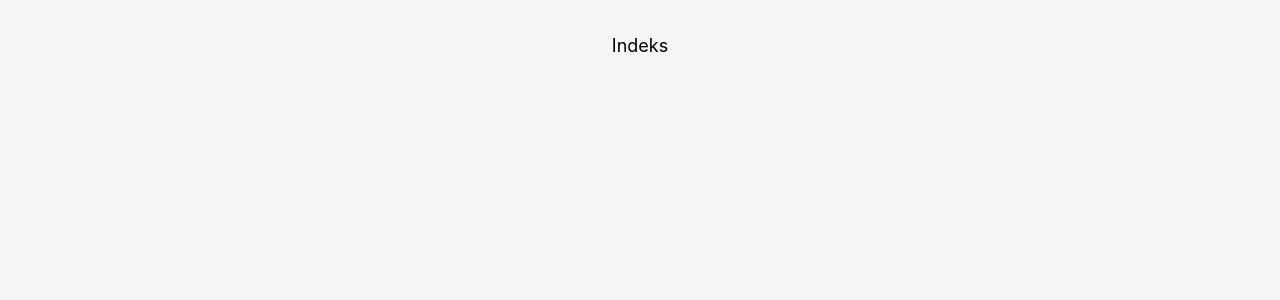
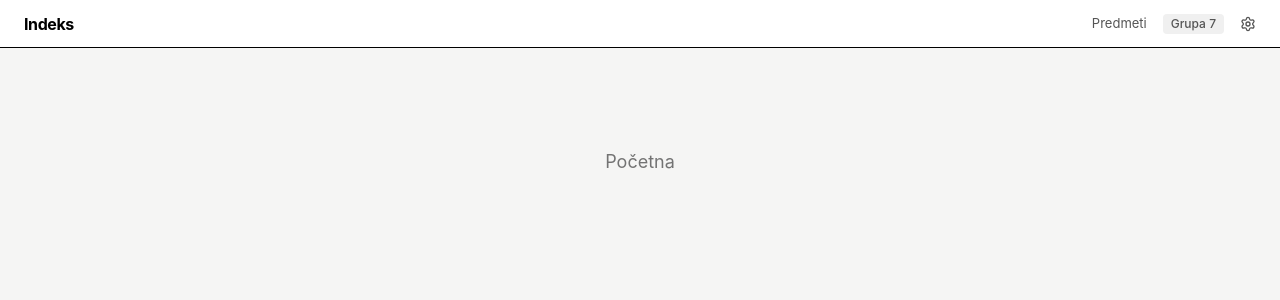
Before and after one commit to BojanKonjevic/index, a React (Vite) app in the folder packages/app/: page / in a window 1280 px wide. Shown: the top 300 px of the page. Built offline with nearby package versions, Linux system fonts and the light colour scheme.

Commit message:
feat: add layout shell with sidebar and top bar

```diff
--- a/packages/app/src/routes/__root.tsx
+++ b/packages/app/src/routes/__root.tsx
@@ -1,9 +1,157 @@
-import { createRootRoute, Outlet } from "@tanstack/react-router"
+import { createRootRoute, Outlet, Link, useLocation } from "@tanstack/react-router"
+import { Home, BookOpen, Bookmark, Settings, User, GraduationCap, ChevronDown } from "lucide-react"
+import { cn } from "@/lib/utils"
+import {
+  Select,
+  SelectTrigger,
+  SelectValue,
+  SelectContent,
+  SelectItem,
+} from "@/components/ui/select"
+import { useState } from "react"
+
+const groups = Array.from({ length: 14 }, (_, i) => i + 1)
+
+function getGroup(): number {
+  if (typeof window === "undefined") return 7
+  return Number(localStorage.getItem("group")) || 7
+}
+
+function Sidebar() {
+  const location = useLocation()
+  const [group, setGroup] = useState(getGroup)
+
+  const navSections = [
+    {
+      label: "Navigacija",
+      items: [
+        { to: "/", label: "Početna", icon: Home },
+        { to: "/subjects", label: "Predmeti", icon: BookOpen },
+      ],
+    },
+    {
+      label: "Lično",
+      items: [
+        { to: "/bookmarks", label: "Obeleženo", icon: Bookmark },
+        { to: "/settings", label: "Podešavanja", icon: Settings },
+      ],
+    },
+  ]
+
+  return (
+    <aside className="fixed left-0 top-0 z-40 flex h-screen w-56 flex-col border-r bg-white">
+      <div className="border-b border-[#f0f0f0] px-5 py-[18px] pb-[14px]">
+        <Link to="/" className="flex items-center gap-2">
+          <GraduationCap className="size-5" />
+          <span className="text-[17px] font-bold tracking-tight">Indeks</span>
+        </Link>
+      </div>
+
+      <nav className="flex flex-1 flex-col gap-0.5 px-2 py-2.5">
+        {navSections.map((section) => (
+          <div key={section.label}>
+            <div className="px-3 pb-1 pt-3 text-[10.5px] font-semibold uppercase tracking-[0.8px] text-[#bbb]">
+              {section.label}
+            </div>
+            {section.items.map((item) => {
+              const isActive =
+                item.to === "/" ? location.pathname === "/" : location.pathname.startsWith(item.to)
+              return (
+                <Link
+                  key={item.to}
+                  to={item.to}
+                  className={cn(
+                    "flex items-center gap-2.5 rounded-md px-3 py-2 text-[13.5px] transition-colors",
+                    isActive
+                      ? "bg-[#111] text-white"
+                      : "text-[#444] hover:bg-[#f5f5f4] hover:text-[#111]",
+                  )}
+                >
+                  <item.icon className="size-4" />
+                  {item.label}
+                </Link>
+              )
+            })}
+          </div>
+        ))}
+      </nav>
+
+      <div className="border-t border-[#f0f0f0] px-2 py-3">
+        <div className="flex items-center gap-2 rounded-md bg-[#f5f5f4] px-3 py-2">
+          <User className="size-4 text-[#888]" />
+          <div className="flex-1">
+            <div className="text-xs text-[#888]">Trenutna grupa</div>
+            <div className="flex items-center gap-1">
+              <Select
+                value={String(group)}
+                onValueChange={(v) => {
+                  if (!v) return
+                  setGroup(Number(v))
+                  localStorage.setItem("group", v)
+                }}
+              >
+                <SelectTrigger className="h-6 border-none bg-transparent p-0 text-[13px] font-medium shadow-none focus:ring-0">
+                  <SelectValue />
+                </SelectTrigger>
+                <SelectContent>
+                  {groups.map((g) => (
+                    <SelectItem key={g} value={String(g)}>
+                      Grupa {g}
+                    </SelectItem>
+                  ))}
+                </SelectContent>
+              </Select>
+            </div>
+          </div>
+          <ChevronDown className="size-3.5 text-[#bbb]" />
+        </div>
+      </div>
+    </aside>
+  )
+}
+
+function TopBar() {
+  const group = getGroup()
+
+  return (
+    <header className="fixed top-0 left-0 right-0 z-50 flex h-12 items-center justify-between border-b bg-white px-6">
+      <span className="text-base font-bold tracking-tight">Indeks</span>
+      <div className="flex items-center gap-4 text-[13px] text-[#555]">
+        <Link to="/subjects" className="hover:text-[#111]">
+          Predmeti
+        </Link>
+        <span className="rounded bg-[#f0f0f0] px-2 py-0.5 text-xs font-medium">Grupa {group}</span>
+        <Link to="/settings" className="hover:text-[#111]">
+          <Settings className="size-4" />
+        </Link>
+      </div>
+    </header>
+  )
+}
 
 export const Route = createRootRoute({
-  component: () => (
-    <div className="min-h-screen bg-[#f5f5f4]">
-      <Outlet />
-    </div>
-  ),
+  component: () => {
+    const location = useLocation()
+    const isHome = location.pathname === "/"
+
+    return (
+      <div className="min-h-screen bg-[#f5f5f4]">
+        {isHome ? (
+          <>
+            <TopBar />
+            <main className="pt-12">
+              <Outlet />
+            </main>
+          </>
+        ) : (
+          <>
+            <Sidebar />
+            <main className="ml-56 min-h-screen p-8">
+              <Outlet />
+            </main>
+          </>
+        )}
+      </div>
+    )
+  },
 })
--- a/packages/app/src/routes/index.tsx
+++ b/packages/app/src/routes/index.tsx
@@ -1,5 +1,9 @@
 import { createFileRoute } from "@tanstack/react-router"
 
 export const Route = createFileRoute("/")({
-  component: () => <div className="p-8 text-center text-lg">Indeks</div>,
+  component: () => (
+    <div className="mx-auto max-w-[560px] px-6 pt-[100px]">
+      <p className="text-center text-lg text-muted-foreground">Početna</p>
+    </div>
+  ),
 })
```
